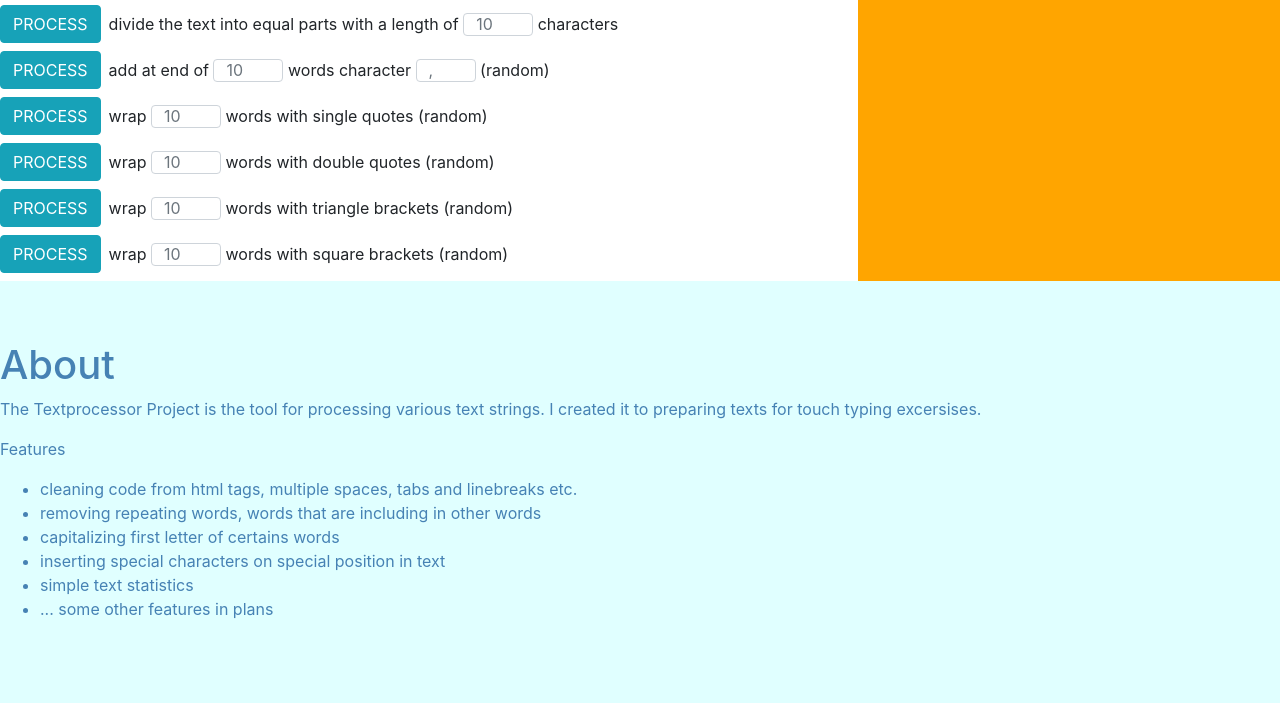
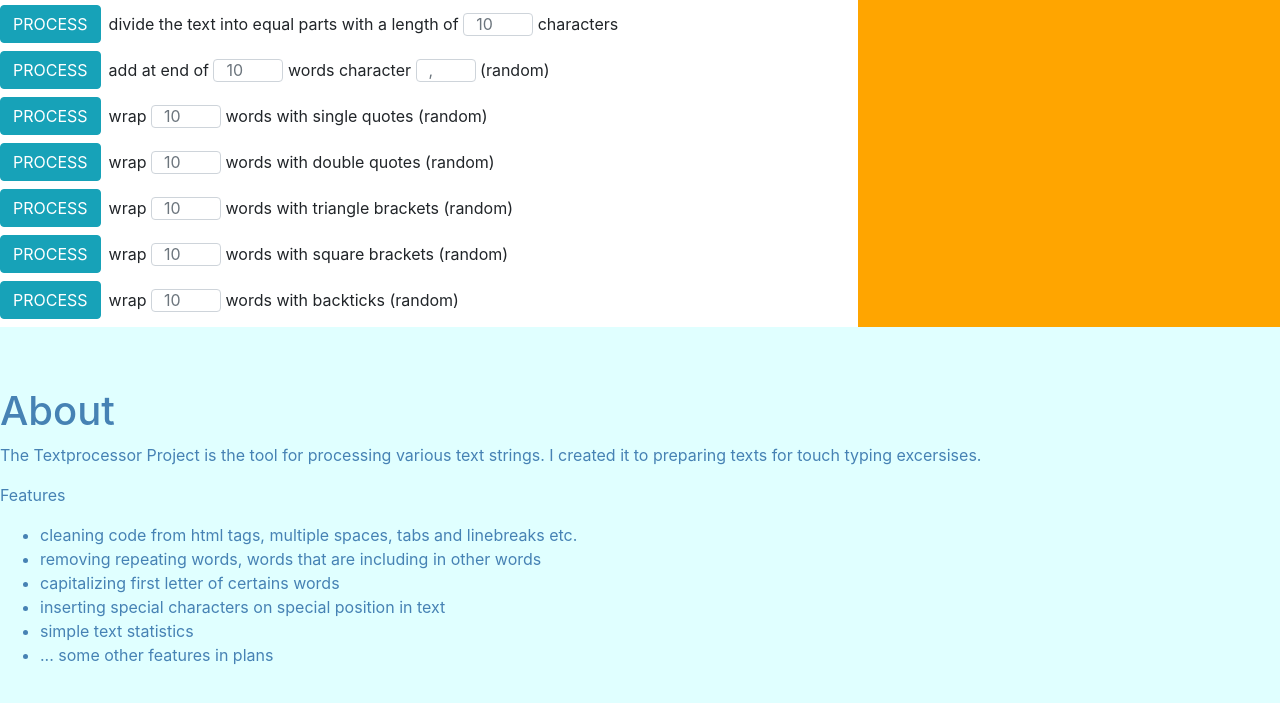
Before and after one commit to andrzejpuzynski/andrzejpuzynski.github.io, a plain HTML site: page portfolio/textprocessor.html in a window 1280 px wide. Shown: the part 1123-1826 px from the top of the page. Drawn offline with nearby package versions, Linux system fonts and the light colour scheme.

Commit message:
Adding button: wraping words with backticks

```diff
--- a/js/textprocessorProcessingText.js
+++ b/js/textprocessorProcessingText.js
@@ -177,5 +177,16 @@
             }
             $('.textToProcess').empty();
             $('.textToProcess').val($textToProcess.join(' '));
+        },
+        wrapTheWordsWithBackticks: function () {
+            var $textToProcess = $('.textToProcess').val().split(' ');
+            var $numberOfWordsforBackticks = !$('#numberOfWordsforBackticks').val() ? 10 : $('#numberOfWordsforBackticks').val();
+
+            for (i = 1; i <= $numberOfWordsforBackticks; i++) {
+                var tempIndex = Math.floor(Math.random()*$textToProcess.length);
+                $textToProcess = $textToProcess.map((i, idx) => idx === tempIndex ? String.fromCharCode(96).concat(i).concat(String.fromCharCode(96)) : i);
+            }
+            $('.textToProcess').empty();
+            $('.textToProcess').val($textToProcess.join(' '));
         }
     }
--- a/portfolio/textprocessor.html
+++ b/portfolio/textprocessor.html
@@ -132,6 +132,10 @@
                 <button type="button" class="btn btn-info align-self-center" onclick="textProcess.wrapTheWordsWithSquareBrackets()">PROCESS</button>
                 <div class="align-self-center mx-2">wrap <input class="form-control" type="text" placeholder="10" id="numberOfWordsforSquareBrackets" style="width: 70px; height: 23px; display: inline"> words with square brackets (random)</div>
             </div>
+            <div class="d-flex flex-row my-2">
+                <button type="button" class="btn btn-info align-self-center" onclick="textProcess.wrapTheWordsWithBackticks()">PROCESS</button>
+                <div class="align-self-center mx-2">wrap <input class="form-control" type="text" placeholder="10" id="numberOfWordsforBackticks" style="width: 70px; height: 23px; display: inline"> words with backticks (random)</div>
+            </div>
 
         </div>
 
```
